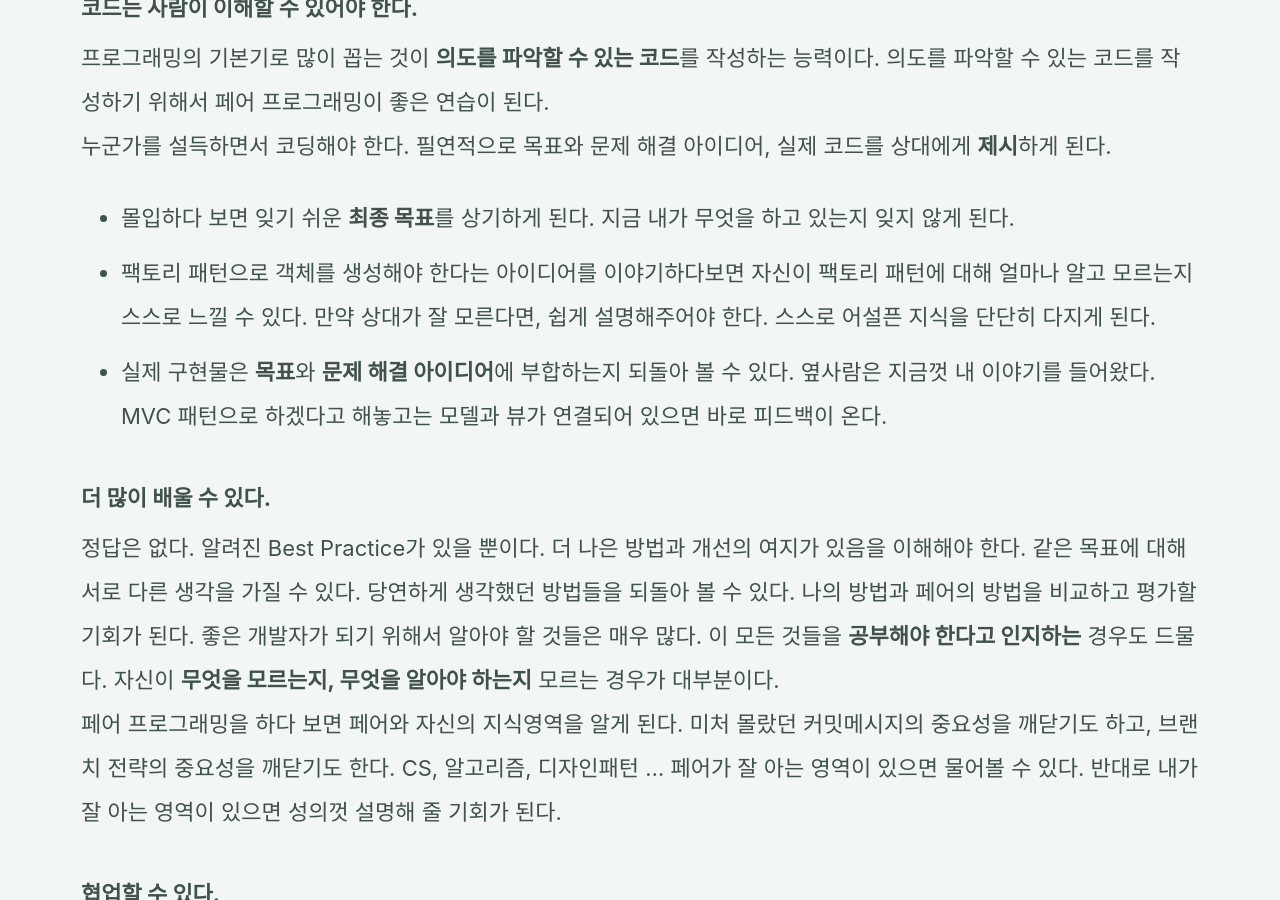
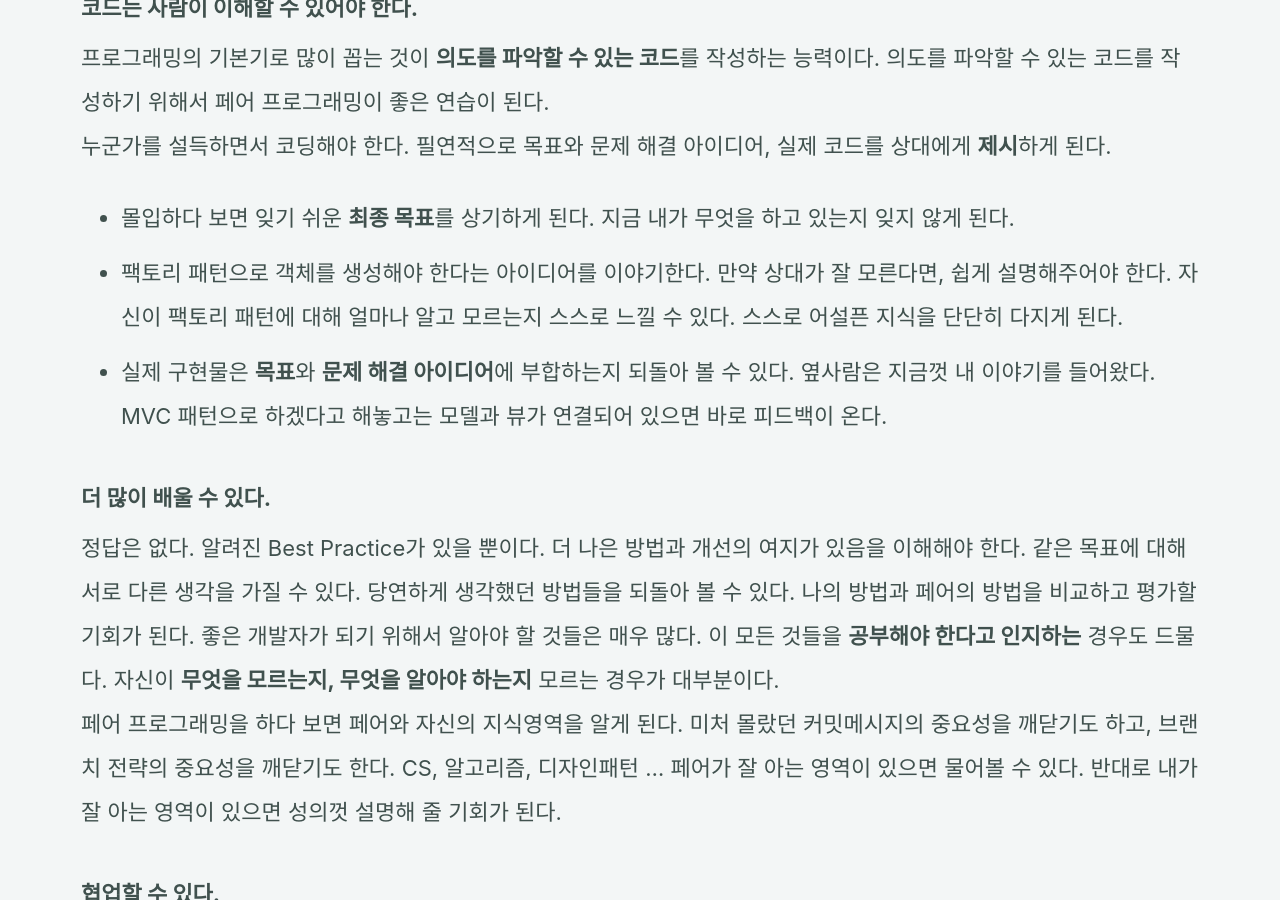
Before and after one commit to andole87/andole87.github.io, a Jekyll site: the page built from _posts/2019-05-10-pair-programming.md, in a window 1280 px wide and 900 px high, scrolled down 877 px. Built offline with Jekyll 4.4.1, drawn with Linux system fonts in a browser that asks for light colours; cached includes are drawn as plain includes; comment, search, counter and statistics services are not loaded.

Commit message:
edit post

```diff
--- a/_posts/2019-05-10-pair-programming.md
+++ b/_posts/2019-05-10-pair-programming.md
@@ -24,7 +24,7 @@ comments: true
 프로그래밍의 기본기로 많이 꼽는 것이 **의도를 파악할 수 있는 코드**를 작성하는 능력이다. 의도를 파악할 수 있는 코드를 작성하기 위해서 페어 프로그래밍이 좋은 연습이 된다.
 누군가를 설득하면서 코딩해야 한다. 필연적으로 목표와 문제 해결 아이디어, 실제 코드를 상대에게 **제시**하게 된다.
 - 몰입하다 보면 잊기 쉬운 **최종 목표**를 상기하게 된다. 지금 내가 무엇을 하고 있는지 잊지 않게 된다.
-- 팩토리 패턴으로 객체를 생성해야 한다는 아이디어를 이야기하다보면 자신이 팩토리 패턴에 대해 얼마나 알고 모르는지 스스로 느낄 수 있다. 만약 상대가 잘 모른다면, 쉽게 설명해주어야 한다. 스스로 어설픈 지식을 단단히 다지게 된다.
+- 팩토리 패턴으로 객체를 생성해야 한다는 아이디어를 이야기한다. 만약 상대가 잘 모른다면, 쉽게 설명해주어야 한다. 자신이 팩토리 패턴에 대해 얼마나 알고 모르는지 스스로 느낄 수 있다. 스스로 어설픈 지식을 단단히 다지게 된다.
 - 실제 구현물은 **목표**와 **문제 해결 아이디어**에 부합하는지 되돌아 볼 수 있다. 옆사람은 지금껏 내 이야기를 들어왔다. MVC 패턴으로 하겠다고 해놓고는 모델과 뷰가 연결되어 있으면 바로 피드백이 온다.
 
 
```
